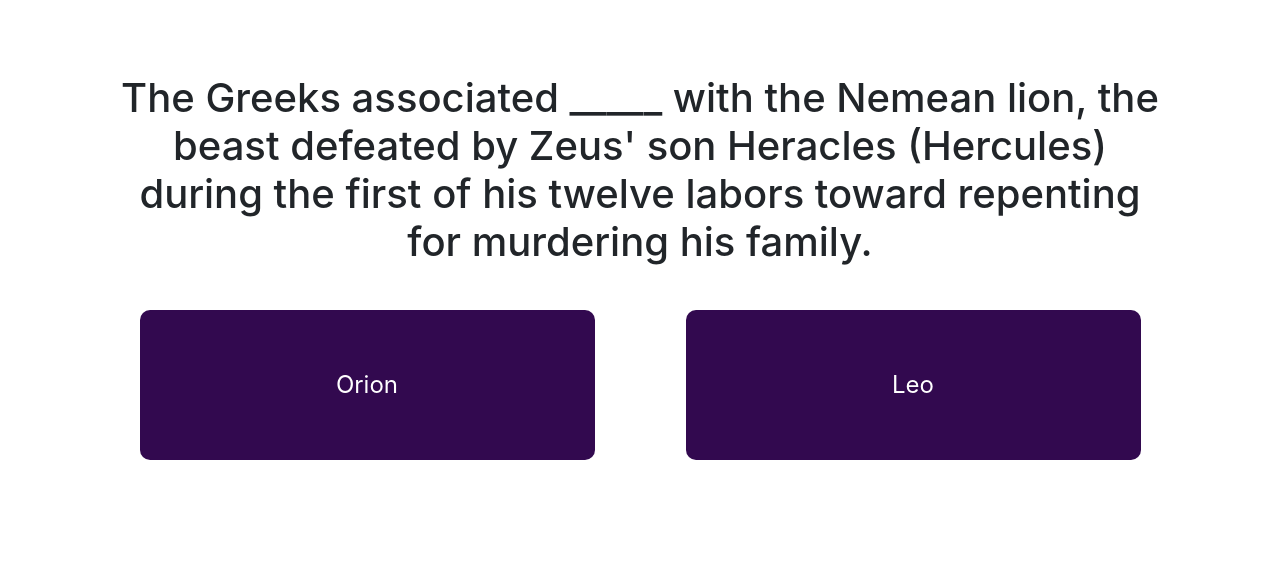
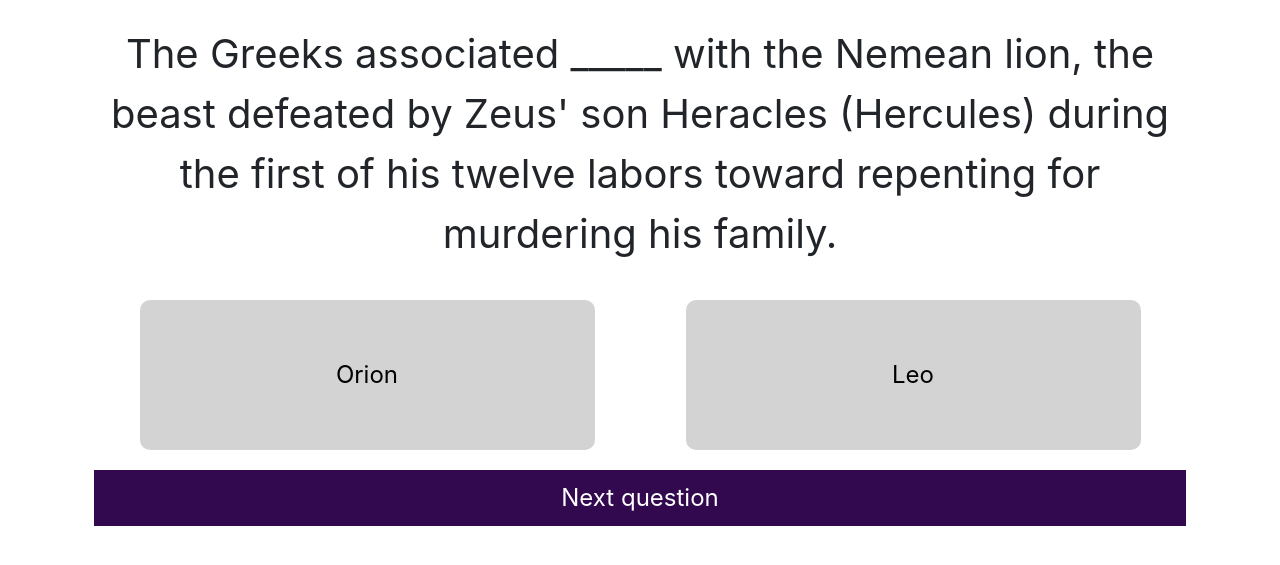
Before and after one commit to kirstyihen/constellationProject, a Flask app: page /quiz/2 in a window 1280 px wide. Shown: the part 166-731 px from the top of the page. Run offline with Flask 3, Linux system fonts and the light colour scheme; some libraries are stand-ins or nearby versions.

Commit message:
restructured quiz, added next btn

```diff
--- a/server.py
+++ b/server.py
@@ -1,6 +1,6 @@
 from flask import Flask, abort, redirect, url_for
 from flask import render_template
-from flask import Response, request,redirect, jsonify
+from flask import Response, request,redirect, jsonify, session
 from datetime import datetime
 app = Flask(__name__)
 
@@ -71,31 +71,86 @@ questions = [
         "image_url": "https://theplanets.org/123/2021/05/Orions-Belt-Asterism.jpg",
         "image_alt": "Picture of Orion's Belt",
         "choices": ["Constellation", "Asterism"],
-        "answer_id": 1,
+        "answer_id": "1",
+        "next_id": "1",
     },
     {
-        "id": 0,
+        "id": 1,
         "question": "Ursa Minor is more commonly known as...",
         "image_url": "https://star-name-registry.com/modules/starconstpg/views/img/new/ursaminor-cons-m.jpg",
         "image_alt": "Picture of Ursa Minor",
         "choices": ["Little Dipper", "Big Dipper"],
-        "answer_id": 0,
+        "answer_id": "0",
+        "next_id": "2",
     },
     {
-        "id": 0,
+        "id": 2,
         "question": "The Greeks associated _____ with the Nemean lion, the beast defeated by Zeus' son Heracles (Hercules) during the first of his twelve labors toward repenting for murdering his family.",
         "image_url": "",
         "image_alt": "",
         "choices": ["Orion", "Leo"],
-        "answer_id": 1,
+        "answer_id": "1",
+        "next_id": "3",
+    },
+    {
+        "id": 3,
+        "question": "What is this constellation called?",
+        "image_url": "https://images.app.goo.gl/dMgP78CgRQr7UktW8",
+        "image_alt": "Picture of constellation for quiz",
+        "choices": ["Leo", "Ursa Minor"],
+        "answer_id": "0",
+        "next_id": "4",
+    },
+    {
+        "id": 4,
+        "question": "What are the names of these asterisms?",
+        "image_url": "https://images.app.goo.gl/mEUtsuJs6GeyW9or9",
+        "image_alt": "Picture of asterisms for quiz",
+        "choices": ["Leo & Little Dipper", "Big Dipper & Little Dipper"],
+        "answer_id": "1",
+        "next_id": "5",
+    },
+    {
+        "id": 5,
+        "question": "What is this asterism called?",
+        "image_url": "https://itsreleased.com/wp-content/uploads/2023/08/Orions-Belt-Asterism.jpg",
+        "image_alt": "Picture of asterism for quiz",
+        "choices": ["Orion's Belt", "Little Dipper"],
+        "answer_id": "1",
+        "next_id": "6",
+    },
+    {
+        "id": 6,
+        "question": "In Greek mythology, the constellations _________ and _________ are associated with the myth of Arcas and his mother Callisto. Callisto was a nymph who had a son by Zeus and was transformed into a bear by the jealous Hera.",
+        "image_url": "",
+        "image_alt": "",
+        "choices": ["Ursa Major & Ursa Minor", "Big Dipper & Little Dipper"],
+        "answer_id": "0",
+        "next_id": "7",
+    },
+    {
+        "id": 7,
+        "question": "What is the name of this constellation?",
+        "image_url": "https://theplanets.org/123/2021/05/Orions-Belt-Asterism.jpg",
+        "image_alt": "Picture of constellation for quiz",
+        "choices": ["Orion", "Ursa Major"],
+        "answer_id": "0",
+        "next_id": "end",
+    },
+    {
+        "id": 8,
+        "question": "What is the is one of the easiest star patterns to locate?",
+        "image_url": "",
+        "image_alt": "",
+        "choices": ["Orion's Belt", "Big Dipper"],
+        "answer_id": "1",
+        "next_id": "end",
     }
 ]
 
 current_question = 0
 quiz_responses = []
-correct_answers = ['1','0','1']
-incorrect = 0
-score = 3 - incorrect
+score = 0
 
 def log_activity(page_name):
     entry = f"{datetime.now()}: Page accessed - {page_name}"
@@ -122,7 +177,9 @@ def star_gallery():
 
 @app.route('/quiz')
 def start_quiz():
+    global quiz_responses, score
     quiz_responses.clear()
+    score = 0
     return render_template('quizMain.html')
 
 @app.route('/leo')
@@ -150,8 +207,9 @@ def save_shop():
 
 @app.route('/quiz/results')
 def results_quiz():
-    global quiz_responses, correct_answers, incorrect, score
-    return render_template('quizResults.html', responses=quiz_responses, correct=correct_answers, incorrect=incorrect, score = score)
+    global quiz_responses, incorrect, score
+    print("responses:", quiz_responses)
+    return render_template('quizResults.html', responses=quiz_responses, score = score)
 
 
 @app.route('/quiz/<id>')
@@ -164,12 +222,15 @@ def display_quiz(id):
     current_question = id
     return render_template('quizQuestion.html', question=questions[id])
 
-@app.route('/quiz/add_response/<response_id>')
+@app.route('/quiz/log_response/<response_id>')
 def add_response(response_id):
-    global current_question, incorrect
-    quiz_responses.append(response_id)
-    if response_id != correct_answers[current_question]:
-        incorrect += 1
+    global current_question, score
+    # print("abt to log:", response_id)
+    if response_id == questions[current_question]["answer_id"]:
+        quiz_responses.append((response_id, True))
+        score += 1
+    else:
+        quiz_responses.append((response_id, False))
 
     if current_question != len(questions) - 1:
         return redirect(url_for('display_quiz', id=current_question+1))
--- a/static/quiz.css
+++ b/static/quiz.css
@@ -1,6 +1,5 @@
 
 .feature-box-wide {
-    background-color: #32094f;
     color: white;
     text-align: center;
     width: 300px;
@@ -12,3 +11,36 @@
     border-radius: 10px;
     flex-direction: column;
 }
+
+.unselected-option {
+    background-color: lightgrey;
+    color: black;
+}
+
+.selected-option {
+    background-color: #32094f;
+    color: white;
+}
+
+.next-btn {
+    background-color: #32094f;
+    color: white;
+    padding: 10px;
+    cursor: pointer;
+}
+
+.question-img {
+    max-height: 400px;
+    width: auto;
+    object-fit: cover;
+    border-radius: 5px;
+    box-shadow: 0 0 10px rgba(0, 0, 0, 0.2);
+}
+
+.quiz-main-cont {
+    margin: auto;
+}
+
+.question-text {
+    font-size: 2.5rem;
+}
--- /dev/null
+++ b/static/quiz.js
@@ -0,0 +1,16 @@
+$(document).ready(function() {
+    console.log(question);
+
+    let selectedOption = "";
+
+    $(".feature-box").click(function(){
+        selectedOption = $(this).data('id');
+        // console.log("selected:", selectedOption);
+        $(".selected-option").removeClass('selected-option');
+        $(this).addClass('selected-option');
+    })
+
+    $(".next-btn").click(function(){
+        window.location.href = `/quiz/log_response/${selectedOption}`;
+    })
+})
--- a/templates/layout.html
+++ b/templates/layout.html
@@ -16,6 +16,7 @@
     <link rel="stylesheet" href="https://stackpath.bootstrapcdn.com/bootstrap/4.2.1/css/bootstrap.min.css">
 
     <link rel="stylesheet" href="{{url_for('static', filename='main.css')}}">
+    <link rel="stylesheet" href="{{url_for('static', filename='quiz.css')}}">
 
     <link rel="stylesheet" href="https://cdnjs.cloudflare.com/ajax/libs/font-awesome/6.0.0-beta3/css/all.min.css">
 
--- a/templates/quizQuestion.html
+++ b/templates/quizQuestion.html
@@ -1,16 +1,15 @@
 {% extends "layout.html" %}
-
-{% block head %}
-    <link rel="stylesheet" href="{{url_for('static', filename='quiz.css')}}">
-{% endblock %}
 
 {% block content %}
 
-<div class="container-fluid p-4">
+<script type="text/javascript" src="{{ url_for('static', filename = 'quiz.js') }}"></script>
+
+<script>
+    question = JSON.parse('{{ question|tojson|safe }}')
+</script>
+
+<div class="container-fluid p-4 quiz-main-cont">
     <div class="row mb-3">
-        <div class="col-12">
-           <h1> {{question.question}} </h1>
-        </div>
         {% if question.image_url | length != 0 %}
             <div class="col-12">
                 <img class="question-img" alt="{{question.image_alt}}" src={{question.image_url}}>
@@ -18,14 +17,18 @@
         {% else %}
 
         {% endif %}
+        <div class="col-12 question-text">
+            {{question.question}}
+        </div>
     </div>
     <div class="row">
         {% for choice in question.choices %}
-            <!-- Content to render for each item in the iterable -->
-            <div class="col-5 feature-box">
-                <a href="/quiz/add_response/{{loop.index - 1}}">{{choice}}</a>
-            </div>
+            <div class="col-5 feature-box unselected-option" data-id="{{loop.index - 1}}">{{choice}}</div>
         {% endfor %}
+    </div>
+
+    <div class="row">
+        <div class="col-12 next-btn">Next question</div>
     </div>
 </div>
 {% endblock %}
--- a/templates/quizResults.html
+++ b/templates/quizResults.html
@@ -11,13 +11,13 @@
     <div class="row mb-3">
         <div class="col-12 welcome-message">
             <h2>Your Results</h2>
-            <h1><b> {{ score }} / 3 </b></h1>
+            <h1><b> {{ score }} / {{ responses | length }} </b></h1>
             <h4>Well done!</h4>
         </div>
     </div>
     <div class="row welcome-message">
         {% for response in responses %}
-            {% if response == correct[loop.index0] %}
+            {% if response[1] %}
                 <div class="col-12">
                     Question {{loop.index}}: Correct! :)
                 </div>
```
